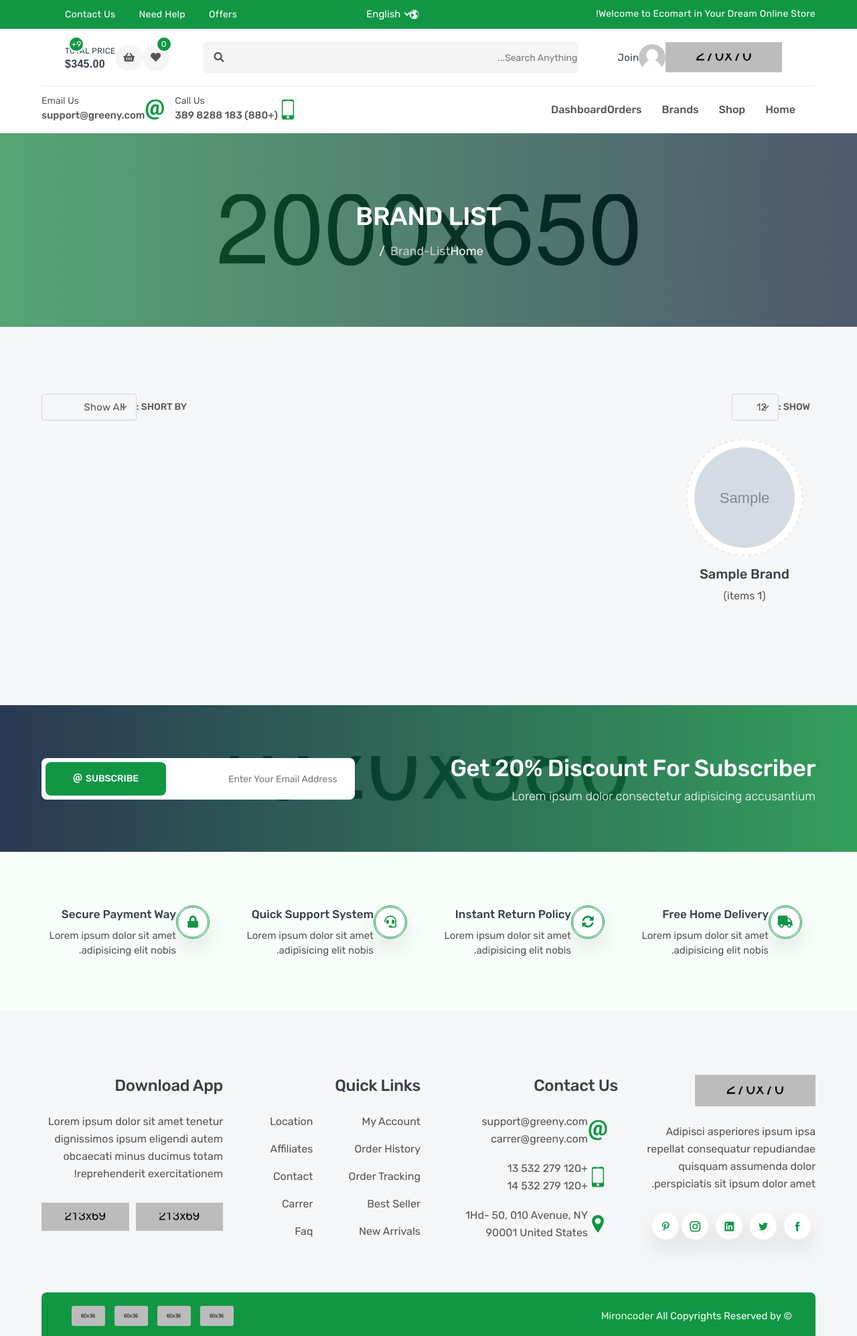
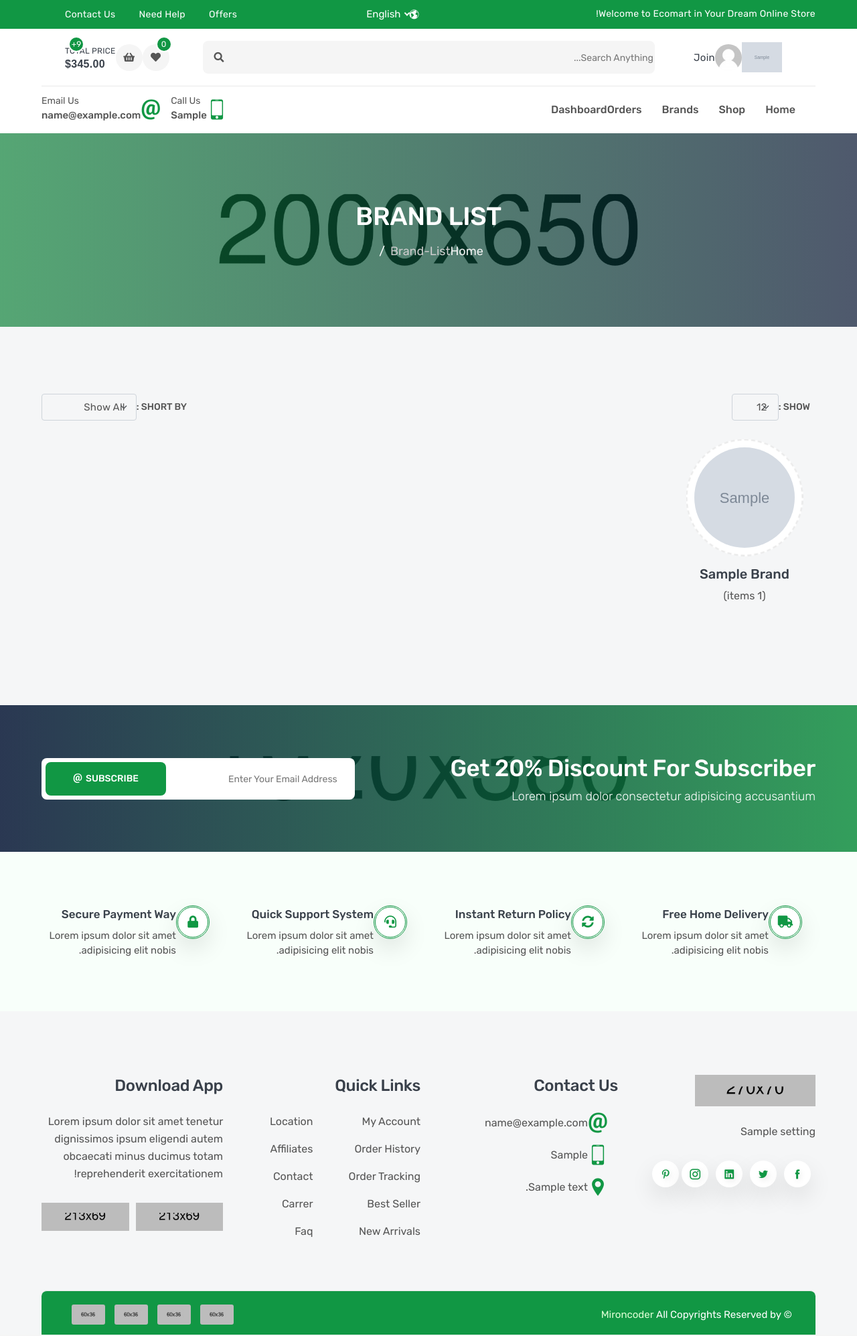
Before and after one commit to AliAbdJaleel/Django-Amazon-Clone, a Django app: page /products/brands in a window 1280 px wide. Shown: the whole page at 67% size. Run offline with Django 4.2, Linux system fonts and the light colour scheme; tables that the repository leaves empty hold one stand-in row (values such as "Sample post"); grey boxes marked "Sample" are stand-in pictures; some libraries are stand-ins or nearby versions.

Commit message:
add settings data context processor

```diff
--- a/project/settings.py
+++ b/project/settings.py
@@ -91,6 +91,7 @@ TEMPLATES = [
                 'django.template.context_processors.request',
                 'django.contrib.auth.context_processors.auth',
                 'django.contrib.messages.context_processors.messages',
+                'settings.settings_context_processor.get_settings',
             ],
         },
     },
--- /dev/null
+++ b/settings/settings_context_processor.py
@@ -0,0 +1,5 @@
+from .models import Settings
+
+def get_settings(request):
+    data = Settings.objects.last()
+    return{'settings_data':data}
--- a/templates/base.html
+++ b/templates/base.html
@@ -110,12 +110,12 @@
                 <div class="header-content">
                     <div class="header-media-group">
                         <button class="header-user"><img src="images/user.png" alt="user"></button>
-                        <a href="index.html"><img src="images/logo.png" alt="logo"></a>
+                        <a href="index.html"><img src="#" alt="logo"></a>
                         <button class="header-src"><i class="fas fa-search"></i></button>
                     </div>
 
                     <a href="index.html" class="header-logo">
-                        <img src="images/logo.png" alt="logo">
+                        <img src="{{settings_data.logo.url}}" alt="logo">
                     </a>
                     <a href="login.html" class="header-widget" title="My Account">
                         <img src="images/user.png" alt="user">
@@ -181,14 +181,14 @@
                                     <i class="icofont-ui-touch-phone"></i>
                                     <p>
                                         <small>call us</small>
-                                        <span>(+880) 183 8288 389</span>
+                                        <span>{{settings_data.call_us}}</span>
                                     </p>
                                 </div>
                                 <div class="navbar-info">
                                     <i class="icofont-ui-email"></i>
                                     <p>
                                         <small>email us</small>
-                                        <span>support@greeny.com</span>
+                                        <span>{{settings_data.email_us}}</span>
                                     </p>
                                 </div>
                             </div>
@@ -868,7 +868,7 @@
                             <a class="footer-logo" href="#">
                                 <img src="images/logo.png" alt="logo">
                             </a>
-                            <p class="footer-desc">Adipisci asperiores ipsum ipsa repellat consequatur repudiandae quisquam assumenda dolor perspiciatis sit ipsum dolor amet.</p>
+                            <p class="footer-desc">{{settings_data.subtitle}}</p>
                             <ul class="footer-social">
                                 <li><a class="icofont-facebook" href="#"></a></li>
                                 <li><a class="icofont-twitter" href="#"></a></li>
@@ -885,20 +885,20 @@
                                 <li>
                                     <i class="icofont-ui-email"></i>
                                     <p>
-                                        <span>support@greeny.com</span>
-                                        <span>carrer@greeny.com</span>
+                                        <span>{{settings_data.emails}}</span>
+
                                     </p>
                                 </li>
                                 <li>
                                     <i class="icofont-ui-touch-phone"></i>
                                     <p>
-                                        <span>+120 279 532 13</span>
-                                        <span>+120 279 532 14</span>
+                                        <span>{{settings_data.phons}}</span>
+
                                     </p>
                                 </li>
                                 <li>
                                     <i class="icofont-location-pin"></i>
-                                    <p>1Hd- 50, 010 Avenue, NY 90001 United States</p>
+                                    <p>{{settings_data.address}}</p>
                                 </li>
                             </ul>
                         </div>
```
Also changed, not shown: media/settings/logo3_Dj0OSIL.jpg (added), media/settings/weapon-icon.ico (added).
